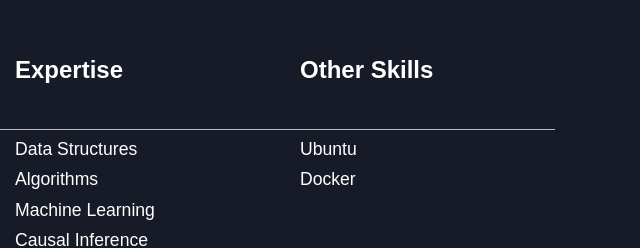
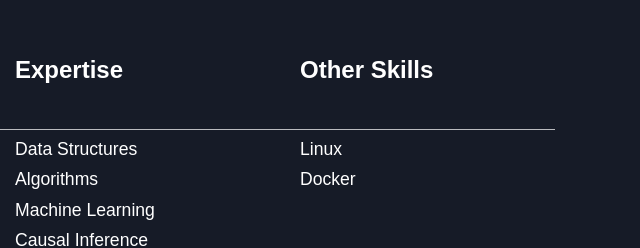
Before and after one commit to nikita-kotsehub/nikita-kotsehub.github.io, a plain HTML site: page index.html in a window 1280 px wide. Shown: the part 1600-1848 px from the top of the page, 640-1280 px from the left. Drawn offline with nearby package versions, Linux system fonts and the light colour scheme.

Commit message:
🪔✌️ Updated with Glitch

```diff
--- a/index.html
+++ b/index.html
@@ -308,7 +308,7 @@
         <!-- Technologies & Tools-->
         <div class="col-lg-3 col-sm-6">
           <ul class="list-unstyled mt-1 text-reg">
-            <li class="my-1">Ubuntu</li>
+            <li class="my-1">Linux</li>
             <li class="my-1">Docker</li>
           </ul>
         </div>
```
